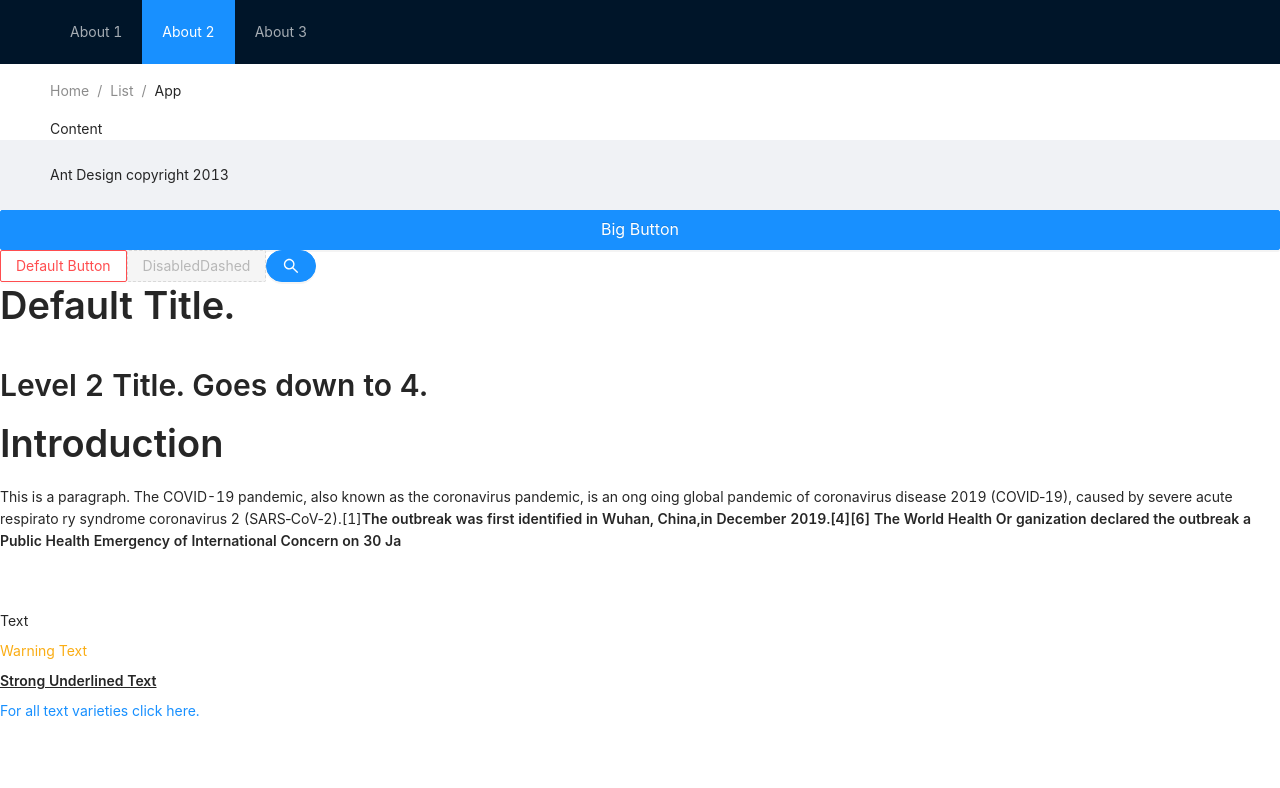
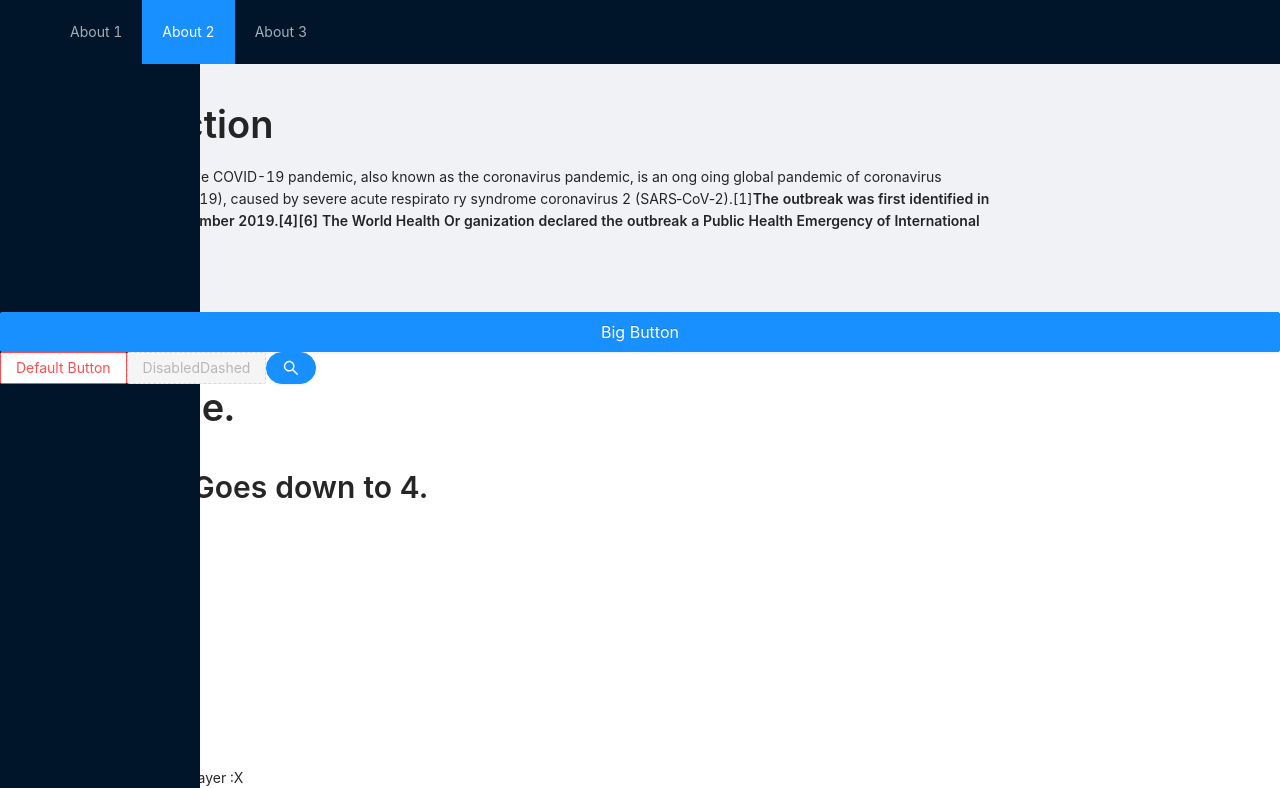
Before and after one commit to macroexp/supreme-octo-lamp, a React (Create React App) app in the folder my-poosp/: page / in a window 1280 px wide. Shown: the top 788 px of the page. Built offline with nearby package versions, Linux system fonts and the light colour scheme.

Commit message:
broke but ok

```diff
--- a/my-poosp/src/Body.tsx
+++ b/my-poosp/src/Body.tsx
@@ -1,9 +1,10 @@
 import React, { FC } from 'react';
 import { Typography, Divider, Space, Button, Tooltip, Layout, Menu, Breadcrumb } from 'antd';
 import { SearchOutlined } from '@ant-design/icons';
+import App from './App';
 
 const { Title, Paragraph, Text, Link } = Typography;
-const { Header, Content, Footer } = Layout
+const { Header, Content, Footer, Sider } = Layout
 
 class Demo extends React.Component {
     state = {
@@ -47,20 +48,6 @@ const Body: FC = () => (
         <Title level={2}>Level 2 Title. Goes down to 4.</Title>
 
         <Typography>
-            <Title>
-                Introduction
-            </Title>
-            <Paragraph>
-                This is a paragraph. The COVID-19 pandemic, also known as the coronavirus pandemic, is an ong
-                oing global pandemic of coronavirus disease 2019 (COVID‑19), caused by severe acute respirato
-                ry syndrome coronavirus 2 (SARS‑CoV‑2).[1]
-                <Text strong>
-                    The outbreak was first identified in Wuhan, China,in December 2019.[4][6] The World Health Or
-                    ganization declared the outbreak a Public Health Emergency of International Concern on 30 Ja
-                </Text>
-            </Paragraph>
-
-            <br></br><br></br>
 
             <Space direction="vertical">
                 <Text>Text</Text>
@@ -84,8 +71,8 @@ const Body: FC = () => (
 );
 
 const Format: FC = () => (
-    <div className = "layout">
-        <Header>
+    <Layout>
+        <Header style={{position:'fixed', zIndex: 1, width:'100%'}}>
             <div className = "Logo"></div>
             <Menu theme="dark" mode="horizontal" defaultSelectedKeys={['2']}>
                 <Menu.Item key="1">About 1</Menu.Item>
@@ -93,16 +80,42 @@ const Format: FC = () => (
                 <Menu.Item key="3">About 3</Menu.Item>
             </Menu>
         </Header>
+        <Sider style={{
+            overflow: 'auto',
+            height: '100vh',
+            position: 'fixed',
+            left: 0,
+        }}>
+
+        </Sider>
         <Content style={{padding:'0 50px'}}>
             <Breadcrumb style={{margin:'16px 0'}}>
                 <Breadcrumb.Item>Home</Breadcrumb.Item>
                 <Breadcrumb.Item>List</Breadcrumb.Item>
                 <Breadcrumb.Item>App</Breadcrumb.Item>
             </Breadcrumb>
-            <div className="site-layout-content">Content</div>
+            <div className="site-layout-content">
+                <Typography>
+                    <Title>
+                        <br></br>
+                        Introduction
+                    </Title>
+                    <Paragraph>
+                        This is a paragraph. The COVID-19 pandemic, also known as the coronavirus pandemic, is an ong
+                        oing global pandemic of coronavirus disease 2019 (COVID‑19), caused by severe acute respirato
+                        ry syndrome coronavirus 2 (SARS‑CoV‑2).[1]
+                        <Text strong>
+                            The outbreak was first identified in Wuhan, China,in December 2019.[4][6] The World Health Or
+                            ganization declared the outbreak a Public Health Emergency of International Concern on 30 Ja
+                        </Text>
+                    </Paragraph>
+                </Typography>
+            <br></br><br></br>
+
+            </div>
         </Content>
-        <Footer style={{textAlign:'left'}}>Ant Design copyright 2013</Footer>
-    </div>
+        <Footer style={{textAlign:'left'}}>Antd copyright 2020</Footer>
+    </Layout>
 );
 
 export default Body;
```
